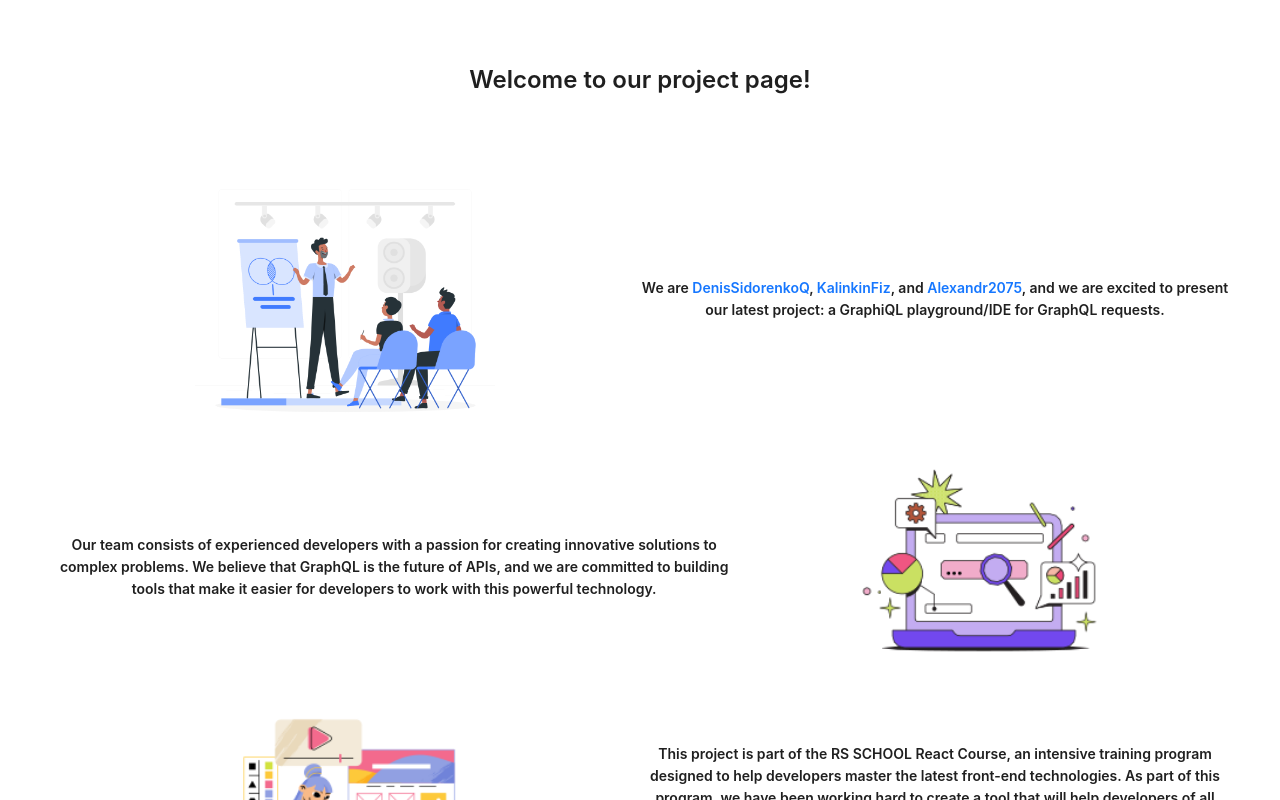
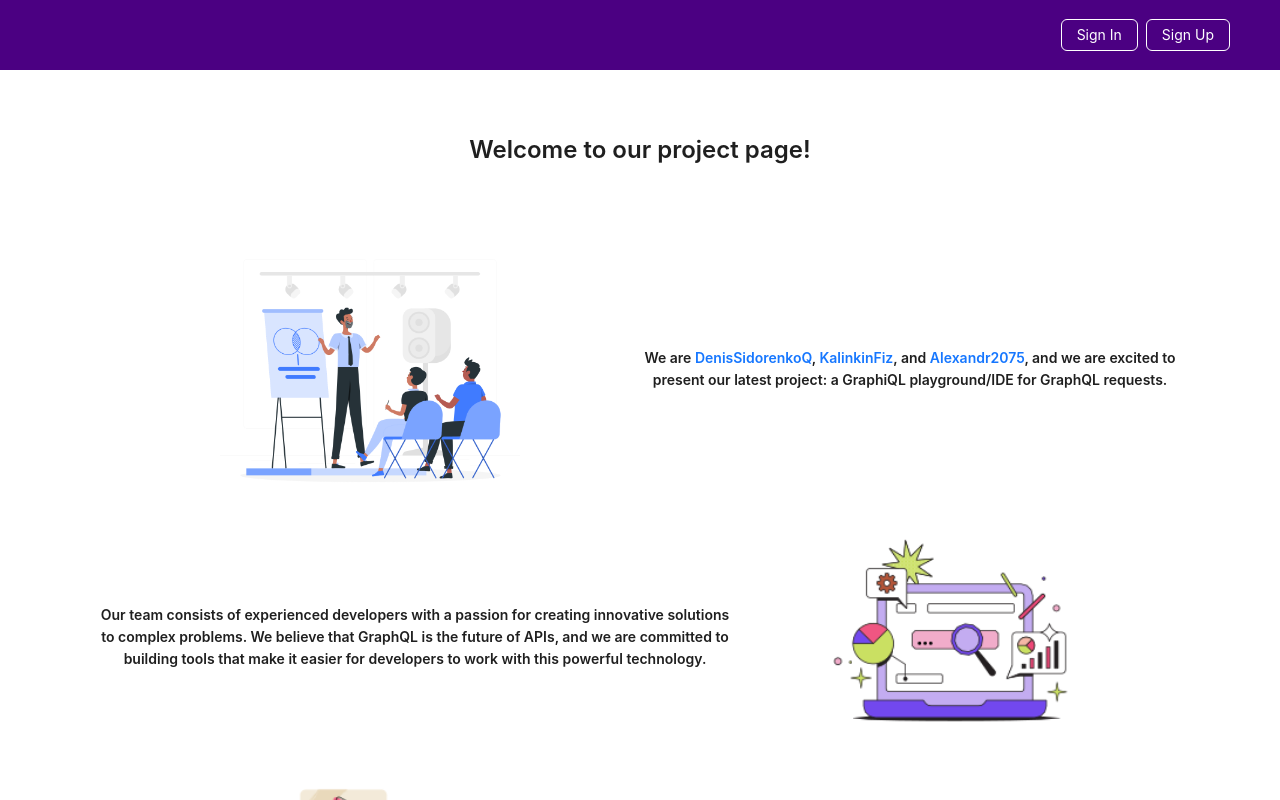
Before and after one commit to DenisSidorenkoQ/rsschool-graphiql-app, a React (Vite) app: page / in a window 1280 px wide. Shown: the top 800 px of the page. Built offline with nearby package versions, Linux system fonts and the light colour scheme.

Commit message:
feat: added header

```diff
--- a/package.json
+++ b/package.json
@@ -13,8 +13,10 @@
   },
   "dependencies": {
     "antd": "^5.4.7",
+    "firebase": "^9.21.0",
     "react": "^18.2.0",
     "react-dom": "^18.2.0",
+    "react-firebase-hooks": "^5.1.1",
     "react-hook-form": "^7.43.9",
     "react-redux": "^8.0.5",
     "react-router-dom": "^6.9.0",
--- a/src/App.tsx
+++ b/src/App.tsx
@@ -4,15 +4,18 @@
 import { Welcome } from './pages/Welcome/Welcome';
 import { Sign } from './pages/Sign';
 import './App.css';
+import {PageHeader} from "./components/PageHeader";
 
 const App = () => {
   return (
     <div className="App">
-      <Routes>
-        <Route path={'/'} element={<Welcome />} />
-        <Route path={'/main'} element={<Main />} />
-        <Route path={'/sign'} element={<Sign />} />
-      </Routes>
+      <PageHeader>
+        <Routes>
+          <Route path={'/'} element={<Welcome />} />
+          <Route path={'/main'} element={<Main />} />
+          <Route path={'/sign'} element={<Sign />} />
+        </Routes>
+      </PageHeader>
     </div>
   );
 };
--- /dev/null
+++ b/src/components/PageHeader.tsx
@@ -0,0 +1,74 @@
+import React, {ReactNode, useState} from 'react';
+import {Breadcrumb, Button, Layout, Menu, Space, theme} from "antd";
+import {Content, Footer, Header} from "antd/lib/layout/layout";
+import {useNavigate} from "react-router-dom";
+
+interface Props {
+    children: ReactNode;
+}
+
+export const PageHeader = ({ children }: Props) => {
+    const tokenAuth = localStorage.getItem('token');
+    const navigate = useNavigate();
+
+    const STANDARD_COLOR = 'Indigo';
+    const SCROLL_COLOR = 'Blue';
+    const STANDARD_HEADER_HEIGHT = '70px';
+    const SCROLL_HEADER_HEIGHT = '50px';
+    const [headerColor, setHeaderColor] = useState(STANDARD_COLOR);
+    const [headerHeight, setHeaderHeight] = useState(STANDARD_HEADER_HEIGHT);
+
+    const changeColor = () => {
+        if (window.scrollY >= 60) {
+            setHeaderColor(SCROLL_COLOR);
+            setHeaderHeight(SCROLL_HEADER_HEIGHT);
+        }
+        if (window.scrollY < 40) {
+            setHeaderColor(STANDARD_COLOR);
+            setHeaderHeight(STANDARD_HEADER_HEIGHT);
+        }
+    }
+
+    window.addEventListener('scroll', changeColor)
+
+    return (
+        <Layout className="layout">
+            <Header style={{ position: 'sticky', display: 'flex', justifyContent: 'end', top: 0, zIndex: 1, width: '100%', height: headerHeight, backgroundColor: headerColor}}>
+                {tokenAuth ? (
+                    <Button
+                        ghost
+                        onClick={() => {
+                            navigate('/main');
+                        }}
+                    >
+                        Go to Main Page
+                    </Button>
+                ) : (
+                    <Space>
+                        <Button
+                            ghost
+                            onClick={() => {
+                                navigate('/sign');
+                            }}
+                        >
+                            Sign In
+                        </Button>
+                        <Button
+                            ghost
+                            onClick={() => {
+                                navigate('/sign');
+                            }}
+                        >
+                            Sign Up
+                        </Button>
+                    </Space>
+                )}
+            </Header>
+            <Content style={{ background: 'white', padding: '0 50px' }}>
+                <div className="site-layout-content" style={{ background: "white" }}>
+                    {children}
+                </div>
+            </Content>
+        </Layout>
+    );
+}
```
Also changed, not shown: 1 other file (tests, documents, lock files or other folders).
